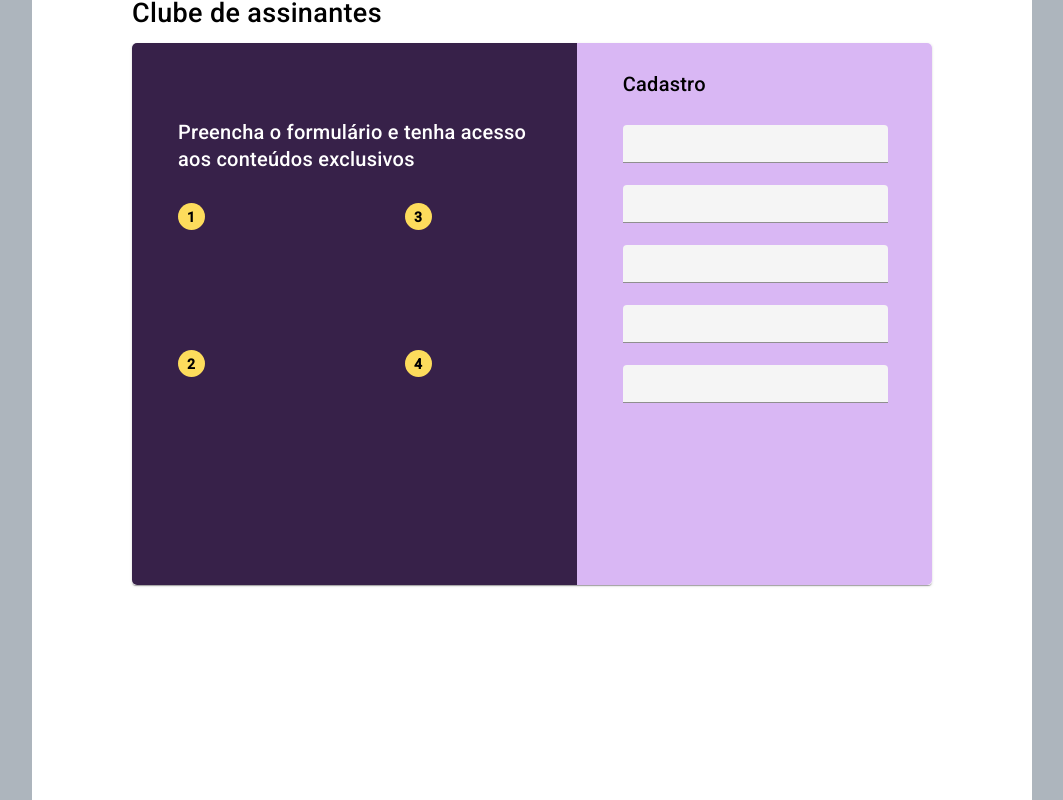
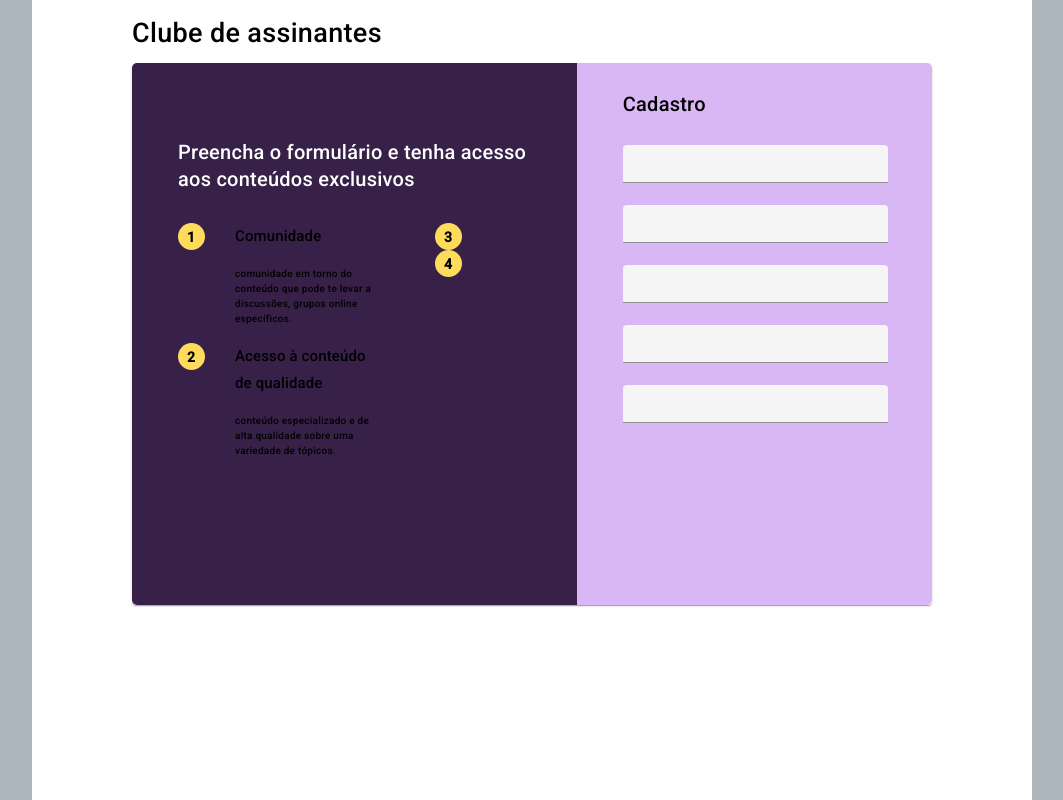
Before and after one commit to pipocagilrosa/pipoca-agil-frontend, an Angular app: page / in a window 1280 px wide. Shown: the whole page, without its empty margins (108-1171 px from the left). Built offline with nearby package versions, Linux system fonts and the light colour scheme.

Commit message:
style: organized info

```diff
--- a/src/app/main/main.component.css
+++ b/src/app/main/main.component.css
@@ -4,7 +4,7 @@
     --primary-light:
 }
 
-h2 {
+.title {
     width: 329px;
     color: var(--primary);
     font-size: 27px;
@@ -12,6 +12,7 @@ h2 {
     font-weight: 500;
     line-height: 27px;
     padding-left: 100px;
+    padding-top: 20px;
 }
 
 .container {
@@ -29,7 +30,60 @@ h2 {
     margin: auto;
 }
 
-.circle-container {
+.container-info {
+    display: inline-flex;
+}
+
+.container-info-left {
+    display: inline-flex;
+    flex-direction: column;
+}
+
+.content-info-left-top {
+    display: inline-flex;
+    height: 150px;
+}
+
+.content-info-one {
+    margin-left: 30px;
+    margin-top: 30px;
+    width: 150px;
+}
+
+.content-info-left-botton {
+    display: inline-flex;
+    height: 150px;
+}
+
+.content-info-two {
+    margin-left: 30px;
+    width: 150px;
+}
+
+.subtitle {
+    font-size: 15px;
+    font-style: normal;
+    font-weight: 500;
+    line-height: 27px;
+}
+
+.text {
+    font-size: 10px;
+    font-style: normal;
+    font-weight: 500;
+    line-height: 15px;
+}
+
+.container-info-right {
+    display: inline-flex;
+    flex-direction: column;
+}
+
+.container-numbers {
+    display: inline-block;
+}
+
+.container-text {
     display: inline-block;
 }
 
@@ -45,7 +99,7 @@ h2 {
 }
 
 .bottom-circle {
-    margin-top: 120px;
+    margin-top: 0px;
 }
 
 .left-circle {
@@ -53,7 +107,7 @@ h2 {
 }
 
 .right-circle {
-    margin-left: 200px;
+    margin-left: 50px;
 }
 
 .number {
--- a/src/app/main/main.component.html
+++ b/src/app/main/main.component.html
@@ -6,19 +6,42 @@
                 Preencha o formulário e tenha
                 acesso aos conteúdos exclusivos
             </mat-card-title>
-            <div class="circle-container">
+            <div class="container-info">
+                <div class="container-info-left">
+                    <div class="content-info-left-top">
                         <div class="circle top-circle left-circle">
                             <p class="number">
                                 1
                             </p>
                         </div>
+                        <div class="content-info-one">
+                            <h3 class="subtitle">Comunidade</h3>
+                            <p class="text">
+                                comunidade em torno do conteúdo
+                                que pode  te levar a discussões,
+                                grupos online específicos.
+                            </p>
+                        </div>
+                    </div>
+
+                    <div class="content-info-left-botton">
                         <div class="circle bottom-circle left-circle">
                             <p class="number">
                                 2
                             </p>
                         </div>
+                        <div class="content-info-two">
+                            <h3 class="subtitle">Acesso à conteúdo de qualidade</h3>
+                            <p class="text">
+                                conteúdo especializado e de alta
+                                qualidade sobre uma variedade de
+                                tópicos.
+                            </p>
                         </div>
-            <div class="circle-container">
+                    </div>
+
+                </div>
+                <div class="container-info-right">
                     <div class="circle top-circle right-circle">
                         <p class="number">
                             3
@@ -30,6 +53,8 @@
                         </p>
                     </div>
                 </div>
+            </div>
+
         </mat-card-content>
         <mat-card-content class="mat-card-content-light">
             <mat-card-title class="mat-card-title-light">
```
Lines whose indentation alone changed are shown as unchanged.
